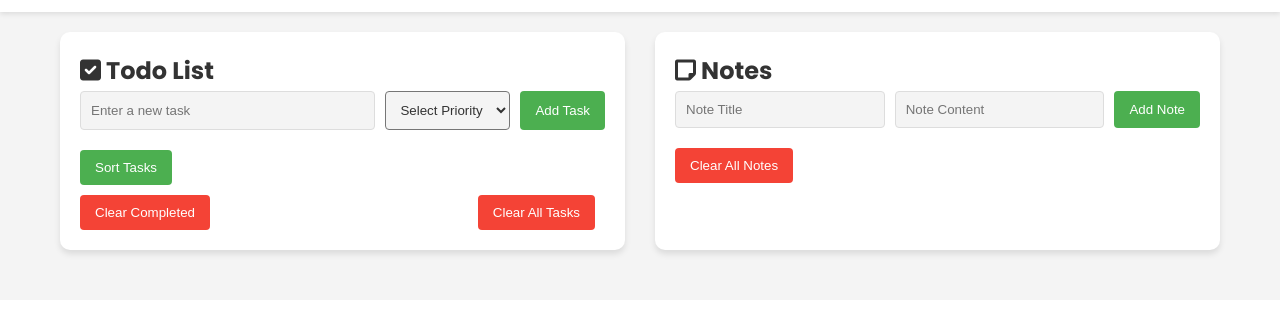
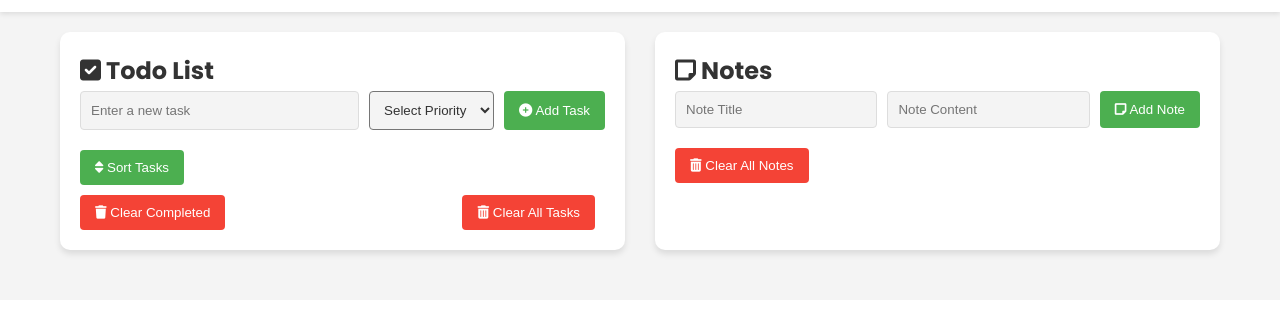
Before and after one commit to yashverma77/todo-and-notes, a plain HTML site: page index.html in a window 1280 px wide. Shown: the part 56-373 px from the top of the page. Drawn offline with Linux system fonts and the light colour scheme.

Commit message:
Update index.html

```diff
--- a/index.html
+++ b/index.html
@@ -290,14 +290,22 @@
                     <option value="medium">Medium</option>
                     <option value="high">High</option>
                 </select>
-                <button class="btn" id="addTodoBtn">Add Task</button>
+                <button class="btn" id="addTodoBtn">
+                    <i class="fa fa-plus-circle"></i> Add Task
+                  </button>
             </div>
             <div>
-                <button class="btn" id="sortTodos">Sort Tasks</button>
+                <button class="btn" id="sortTodos">
+                    <i class="fa fa-sort"></i> Sort Tasks
+                  </button>
                 <ul id="todoList"></ul>
                 <div class="clear-buttons">
-                    <button class="btn" id="clearCompletedTodos">Clear Completed</button>
-                    <button class="btn" id="clearAllTodos">Clear All Tasks</button>
+                    <button class="btn" id="clearCompletedTodos">
+  <i class="fa fa-trash"></i> Clear Completed
+</button>
+                    <button class="btn" id="clearAllTodos">
+  <i class="fa fa-trash-alt"></i> Clear All Tasks
+</button>
                 </div>
             </div>
         </div>
@@ -308,11 +316,16 @@
             <div class="input-container">
                 <input type="text" id="noteTitleInput" placeholder="Note Title" required>
                 <input type="text" id="noteContentInput" placeholder="Note Content" required>
-                <button class="btn" id="addNoteBtn">Add Note</button>
+                <button class="btn" id="addNoteBtn">
+  <i class="fa fa-sticky-note"></i> Add Note
+</button>
             </div>
             <ul id="notesList"></ul>
             <div class="clear-buttons">
-                <button class="btn" id="clearAllNotes">Clear All Notes</button>
+                <button class="btn" id="clearAllNotes">
+  <i class="fa fa-trash-alt"></i> Clear All Notes
+</button>
+
             </div>
         </div>
     </div>
```
